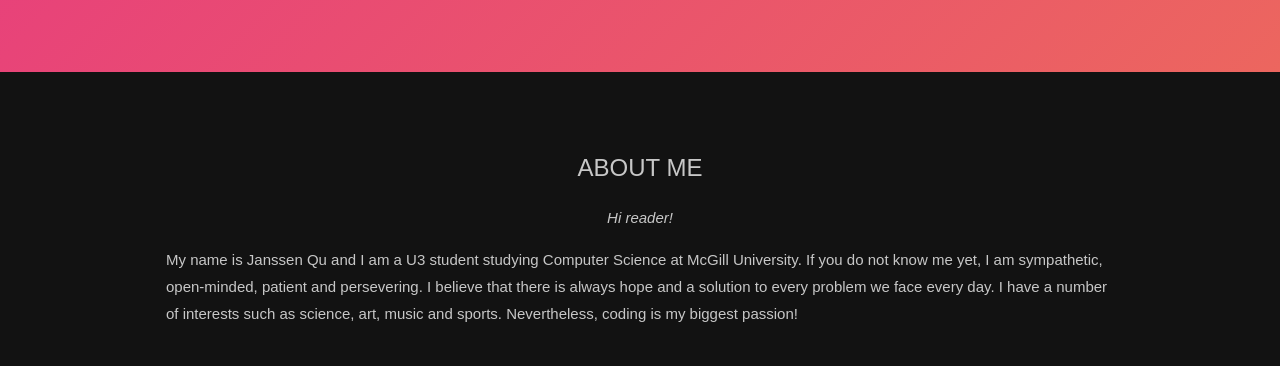
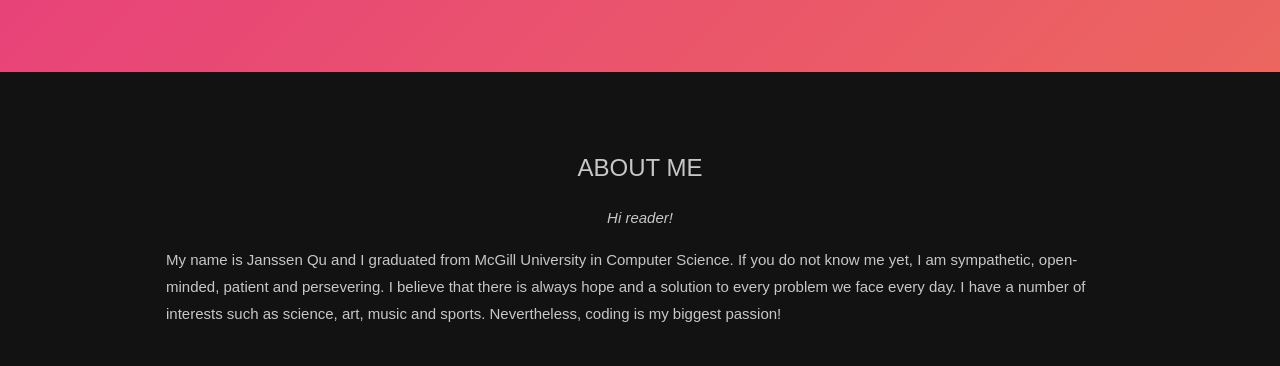
Before and after one commit to JanssenQu/my-website.com, a plain HTML site: page index.html in a window 1280 px wide. Shown: the part 328-694 px from the top of the page. Drawn offline with nearby package versions, Linux system fonts and the light colour scheme.

Commit message:
updated about me

```diff
--- a/index.html
+++ b/index.html
@@ -248,7 +248,7 @@ body, html {
   <h3 class="w3-center">ABOUT ME</h3>
   <p class="w3-center"><em>Hi reader!</em></p>
   <p>
-    My name is Janssen Qu and I am a U3 student studying Computer Science at McGill University.
+    My name is Janssen Qu and I graduated from McGill University in Computer Science.
     If you do not know me yet, I am sympathetic, open-minded, patient and persevering.
     I believe that there is always hope and a solution to every problem we face every day.
     I have a number of interests such as science, art, music and sports.
```
